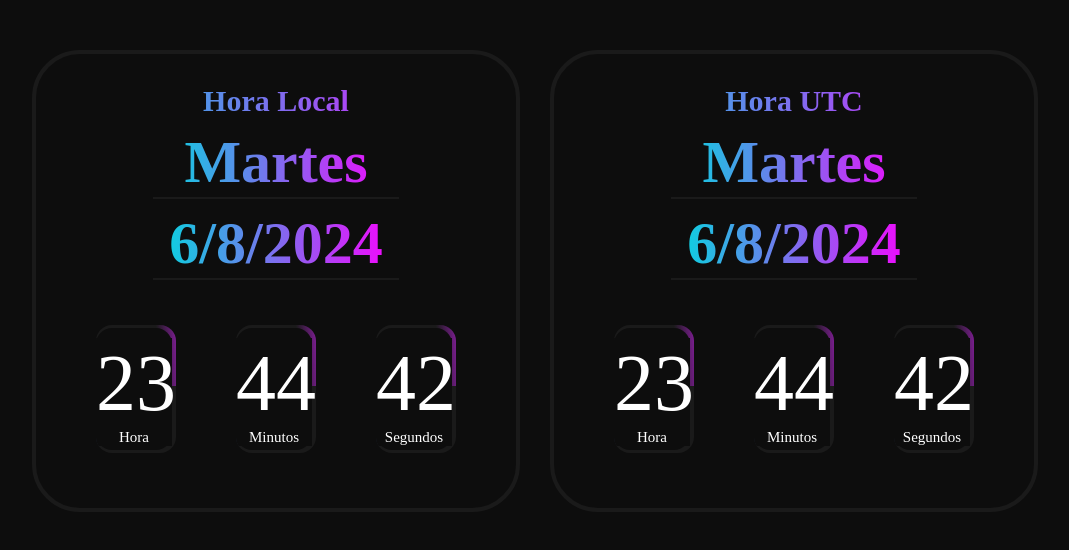
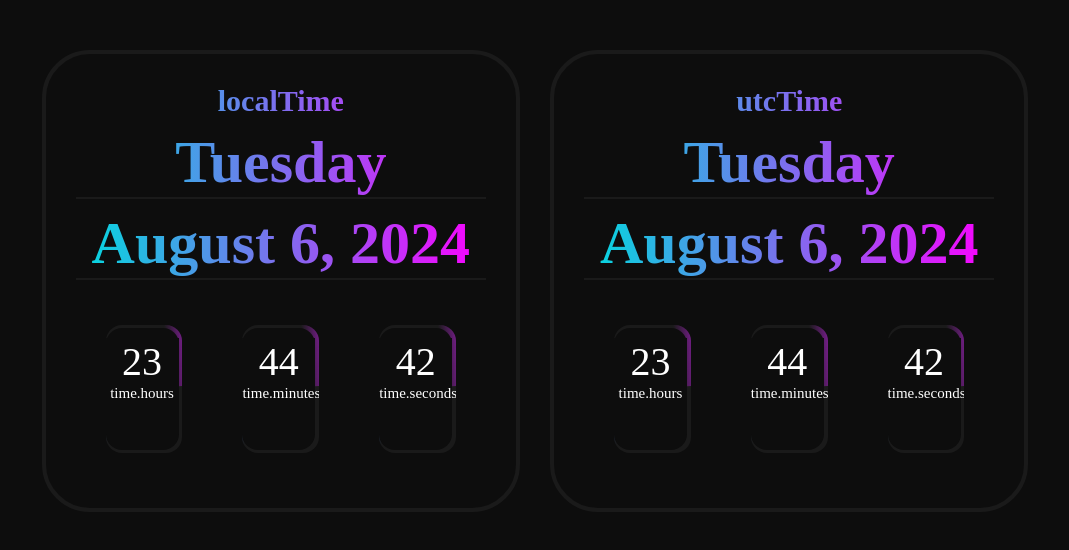
Before and after one commit to JSDRAKE/ham-clock-electron-vite, a React (Vite) app in the folder src/renderer/: page / in a window 1280 px wide. Shown: the top 550 px of the page, without its empty margins (105-1174 px from the left). Built offline with nearby package versions, Linux system fonts and the light colour scheme.

Commit message:
Actualiza componentes LocalTime y UtcTime para usar el hook useClock

```diff
--- a/src/renderer/src/components/LocalTime.jsx
+++ b/src/renderer/src/components/LocalTime.jsx
@@ -1,70 +1,53 @@
-import React, { useEffect, useState } from 'react'
+import React from 'react'
+import { useTranslation } from 'react-i18next'
+import useClock from '../hooks/useClock'
 import '../styles/Clock.css'
 
-const LocalTime = () => {
-  const [date, setDate] = useState(new Date())
-
-  useEffect(() => {
-    const interval = setInterval(() => {
-      setDate(new Date())
-
-      const hour = document.getElementById('hour')
-
-      const minutes = document.getElementById('minutes')
-
-      const second = document.getElementById('second')
-
-      const date = document.getElementById('date')
-
-      const day = document.getElementById('day')
-
-      const days = ['Domingo', 'Lunes', 'Martes', 'Miércoles', 'Jueves', 'Viernes', 'Sábado']
-
-      day.innerHTML = days[new Date().getDay()]
-
-      date.innerHTML = new Date().toLocaleDateString('es-ES')
-
-      hour.innerHTML = new Date().getHours()
-
-      minutes.innerHTML = new Date().getMinutes()
-
-      second.innerHTML = new Date().getSeconds()
-    }, 1000)
-
-    return () => clearInterval(interval)
-  }, [])
+/**
+ * Componente que muestra la hora local
+ * @component
+ * @returns {JSX.Element} Componente de reloj local
+ */
+const LocalTime = React.memo(() => {
+  const { t } = useTranslation()
+  const { time } = useClock(false)
 
   return (
     <div className="div-clock">
       <div className="clock-container">
-        <h3>Hora Local</h3>
+        <h3>{t('localTime')}</h3>
         <div className="date-container">
-          <h2 className="day" id="day"></h2>
-          <h2 className="date" id="date"></h2>
+          <h2 className="day">{time.day}</h2>
+          <h2 className="date">{time.date}</h2>
         </div>
         <div className="box">
           <div className="clock">
             <div className="front-clock">
-              <div id="hour">00</div>
-              <p>Hora</p>
+              <div>{time.hour}</div>
+              <p>
+                {t('time.hour')}
+                {time.hour !== '01' ? 's' : ''}
+              </p>
             </div>
           </div>
           <div className="clock">
             <div className="front-clock">
-              <div id="minutes">00</div>
-              <p>Minutos</p>
+              <div>{time.minute}</div>
+              <p>{t(time.minute === '01' ? 'time.minute' : 'time.minutes')}</p>
             </div>
           </div>
           <div className="clock">
             <div className="front-clock">
-              <div id="second">00</div>
-              <p>Segundos</p>
+              <div>{time.second}</div>
+              <p>{t(time.second === '01' ? 'time.second' : 'time.seconds')}</p>
             </div>
           </div>
         </div>
       </div>
     </div>
   )
-}
+})
+
+LocalTime.displayName = 'LocalTime'
 
 export default LocalTime
--- a/src/renderer/src/components/UtcTime.jsx
+++ b/src/renderer/src/components/UtcTime.jsx
@@ -1,70 +1,53 @@
-import React, { useEffect, useState } from 'react'
+import React from 'react'
+import { useTranslation } from 'react-i18next'
+import useClock from '../hooks/useClock'
 import '../styles/Clock.css'
 
-const UtcTime = () => {
-  const [date, setDate] = useState(new Date())
-
-  useEffect(() => {
-    const interval = setInterval(() => {
-      setDate(new Date())
-
-      const hour = document.getElementById('hour-utc')
-
-      const minutes = document.getElementById('minutes-utc')
-
-      const second = document.getElementById('second-utc')
-
-      const day = document.getElementById('day-utc')
-
-      const date = document.getElementById('date-utc')
-
-      const days = ['Domingo', 'Lunes', 'Martes', 'Miércoles', 'Jueves', 'Viernes', 'Sábado']
-
-      day.innerHTML = days[new Date().getDay()]
-
-      date.innerHTML = new Date().toLocaleDateString('es-ES')
-
-      hour.innerHTML = new Date().getUTCHours()
-
-      minutes.innerHTML = new Date().getUTCMinutes()
-
-      second.innerHTML = new Date().getUTCSeconds()
-    }, 1000)
-
-    return () => clearInterval(interval)
-  }, [])
+/**
+ * Componente que muestra la hora UTC
+ * @component
+ * @returns {JSX.Element} Componente de reloj UTC
+ */
+const UtcTime = React.memo(() => {
+  const { t } = useTranslation()
+  const { time } = useClock(true)
 
   return (
     <div className="div-clock">
       <div className="clock-container">
-        <h3>Hora UTC</h3>
+        <h3>{t('utcTime')}</h3>
         <div className="date-container">
-          <h2 className="day" id="day-utc"></h2>
-          <h2 className="date" id="date-utc"></h2>
+          <h2 className="day">{time.day}</h2>
+          <h2 className="date">{time.date}</h2>
         </div>
         <div className="box">
           <div className="clock">
             <div className="front-clock">
-              <div id="hour-utc">00</div>
-              <p>Hora</p>
+              <div>{time.hour}</div>
+              <p>
+                {t('time.hour')}
+                {time.hour !== '01' ? 's' : ''}
+              </p>
             </div>
           </div>
           <div className="clock">
             <div className="front-clock">
-              <div id="minutes-utc">00</div>
-              <p>Minutos</p>
+              <div>{time.minute}</div>
+              <p>{t(time.minute === '01' ? 'time.minute' : 'time.minutes')}</p>
             </div>
           </div>
           <div className="clock">
             <div className="front-clock">
-              <div id="second-utc">00</div>
-              <p>Segundos</p>
+              <div>{time.second}</div>
+              <p>{t(time.second === '01' ? 'time.second' : 'time.seconds')}</p>
             </div>
           </div>
         </div>
       </div>
     </div>
   )
-}
+})
+
+UtcTime.displayName = 'UtcTime'
 
 export default UtcTime
```
